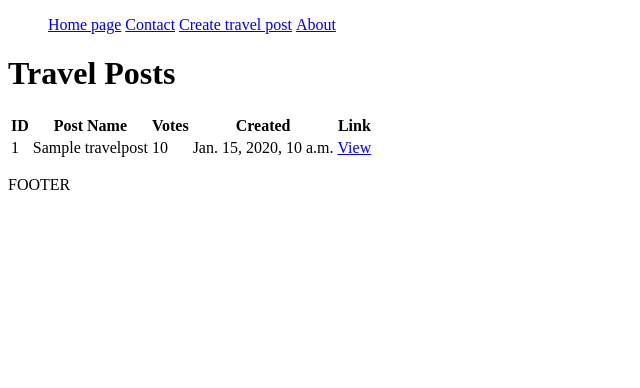
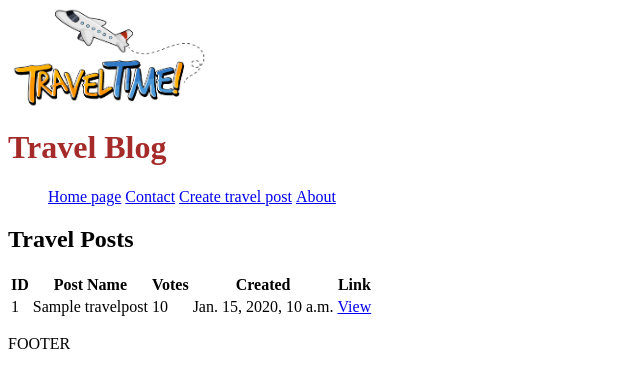
Before and after one commit to tomekferster/TravelBlog, a Django app: page / in a window 1280 px wide. Shown: the top 388 px of the page, without its empty margins (0-640 px from the left). Run offline with Django 4.2, Linux system fonts and the light colour scheme; tables that the repository leaves empty hold one stand-in row (values such as "Sample post").

Commit message:
added settings for images, logo, styles

```diff
--- a/base/templates/base/home.html
+++ b/base/templates/base/home.html
@@ -2,7 +2,7 @@
 <!-- {% load static %} -->
 {% block content %}
 
-<h1>Travel Posts</h1>
+<h2>Travel Posts</h2>
 
 <table>
     <tr>
--- a/base/templates/base/travel_post.html
+++ b/base/templates/base/travel_post.html
@@ -10,7 +10,6 @@
         <li>{{ tag.name }}</li>
     {% endfor %}
 </ul>
-
 <h4>Click <a href="{% url 'update-travel-post' travel_post.id %}">here</a> to update that post</h4>
 <h4>Click <a href="{% url 'delete-travel-post' travel_post.id %}">here</a> to delete that post</h4>
 <br>
--- a/base/views.py
+++ b/base/views.py
@@ -54,6 +54,7 @@ def update_travel_post(request, pk):
     }
     return render(request, 'base/travel_post_form.html', context)
 
+
 def delete_travel_post(request, pk):
     obj = get_object_or_404(TravelPost, pk=pk)
     if request.method == 'POST':
--- a/static/style.css
+++ /dev/null
@@ -1,5 +0,0 @@
-
-
-li {
-  display: inline;
-}
--- /dev/null
+++ b/static/styles/style.css
@@ -0,0 +1,17 @@
+li {
+  display: inline;
+}
+h1 {
+  color:brown
+}
+
+header img {
+  width: 200px;
+  height: 100px;
+  display: block;
+}
+
+header h1 {
+  /* position: relative; */
+  top: 18px;
+}
--- a/templates/main.html
+++ b/templates/main.html
@@ -4,11 +4,15 @@
 <head>
     <meta charset="UTF-8">
     <meta name="viewport" content="width=device-width, initial-scale=1.0">
-    <link rel="stylesheet" href="{% static 'style.css' %}">
+    <link rel="stylesheet" href="{% static 'styles/style.css' %}">
     <link rel="icon" type="image/x-icon" href="{% static 'images/favicon.ico' %}" >
     <title>Travel Blog</title>
 </head>
 <body>
+    <header>
+        <img src="{% static 'images/logo.jpg' %}" alt="Logo" class="logo">
+        <h1>Travel Blog</h1>
+    </header>
     {% include "navbar.html" %}
 
     {% block content %}
--- a/travelblog/settings.py
+++ b/travelblog/settings.py
@@ -120,9 +120,12 @@ USE_TZ = True
 # https://docs.djangoproject.com/en/4.2/howto/static-files/
 
 STATIC_URL = 'static/'
-STATICFILES_DIRS = [BASE_DIR / "static"]
+STATICFILES_DIRS = [BASE_DIR / 'static']
 
 # Default primary key field type
 # https://docs.djangoproject.com/en/4.2/ref/settings/#default-auto-field
 
 DEFAULT_AUTO_FIELD = 'django.db.models.BigAutoField'
+
+# MEDIA_URL = 'media/'
+# MEDIA_ROOT = [BASE_DIR / 'static']
```
Also changed, not shown: static/images/default.svg (added), static/images/logo.jpg (added).
